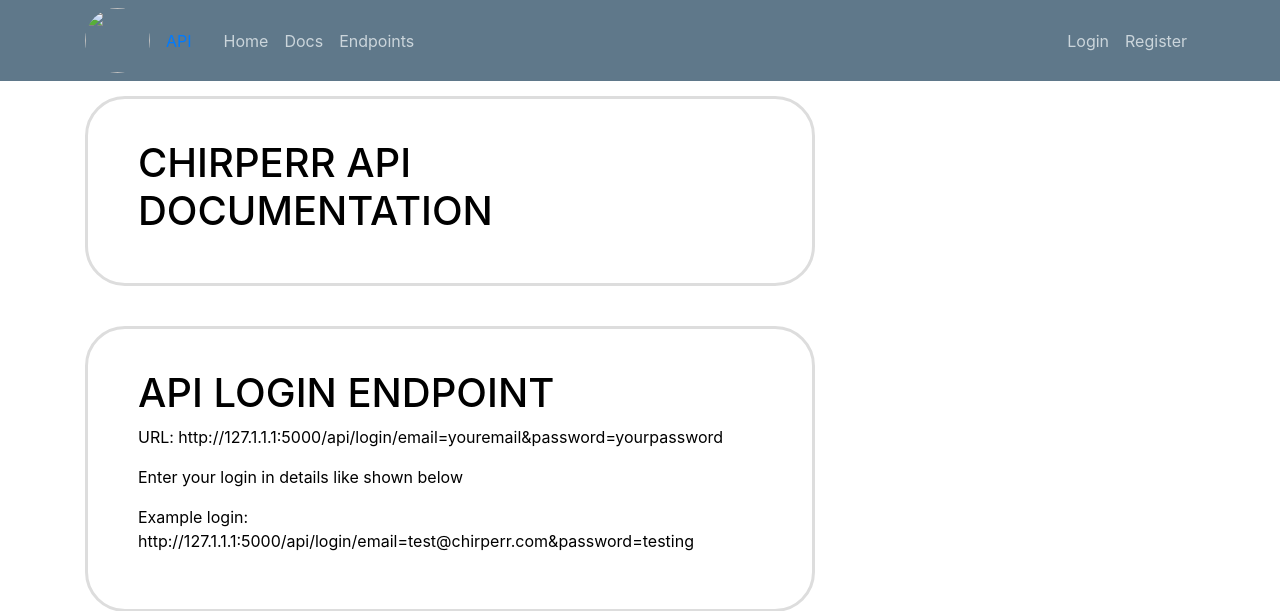
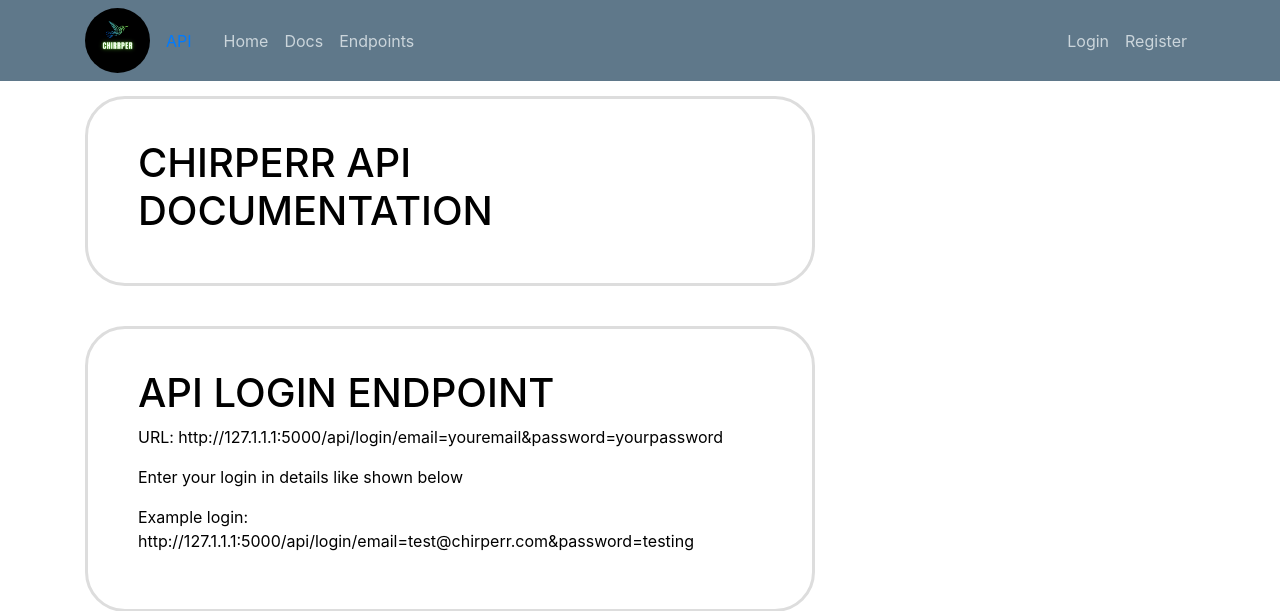
Before and after one commit to JaminCO/chirrper, a Flask app: page /api/docs in a window 1280 px wide. Shown: the top 611 px of the page. Run offline with Flask 2, Linux system fonts and the light colour scheme.

Commit message:
update api_layout.html

```diff
--- a/flaskblog/templates/api/api_layout.html
+++ b/flaskblog/templates/api/api_layout.html
@@ -22,7 +22,7 @@
 	<header class="site-header">
       <nav class="navbar navbar-expand-md navbar-dark bg-steel fixed-top">
         <div class="container">
-          <img class="rounded-circle article-img" src="{{ url_for('static', filename='favicon.ico') }}">
+          <img class="rounded-circle article-img" src="{{ url_for('static', filename='favicon.png') }}">
           <a class="Header mr-4" href="/api">API</a>
           <button class="navbar-toggler" type="button" data-toggle="collapse" data-target="#navbarToggle" aria-controls="navbarToggle" aria-expanded="false" aria-label="Toggle navigation">
             <span class="navbar-toggler-icon"></span>
```
